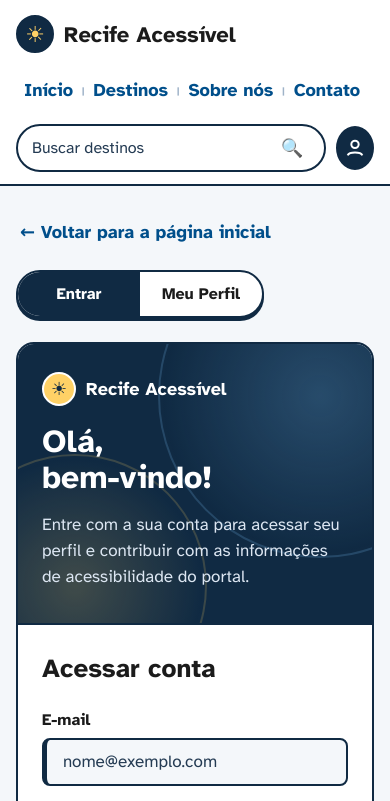
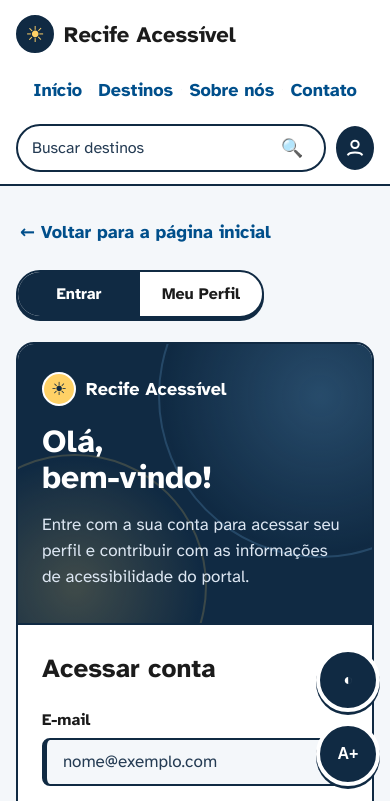
Before and after one commit to Jao154/recifeacessivel, a plain HTML site: page pages/perfil.html in a window 390 px wide. Shown: the top 801 px of the page. Drawn offline with Linux system fonts and the light colour scheme.

Commit message:
Barra fixa e imagens
- Barra de opções de acessibilidade agora é fixa em todas as páginas
- Imagens de pontos turísticos são ajustadas de acordo com o tamanho do dispoisitivo

```diff
--- a/style.css
+++ b/style.css
@@ -728,6 +728,8 @@ body {
     flex-direction: column;
 
     gap: 10px;
+
+    z-index: 3;
 
 }
 
@@ -2042,7 +2044,6 @@ input:disabled {
 
     .barra-acessibilidade {
         margin-left: 0;
-        justify-content: center;
     }
 
     .area-catalogo {
@@ -2156,26 +2157,52 @@ body.pagina-inicio .acessibilidade-fixa {
 }
 
 .acessibilidade-fixa {
+
     position: fixed;
-    right: 0;
-    top: 50%;
-    transform: translateY(50%);
-    align-items: center;
+
+    right: 10px;
+
+    top: 25%;
+
+    transform: translateY(-50%);
+
+    display: flex;
+
+    flex-direction: column;
+
+    gap: 10px;
+
+    z-index: 3;
+}
+
+.acessibilidade-fixa button {
+    width: 56px;
+
+    height: 56px;
+
+    border-radius: 50%;
+
+    background-color: var(--cor-botao-fundo);
+
+    color: var(--cor-botao-texto);
+
+    border: 2px solid var(--cor-borda-forte);
+
+    display: inline-flex;
+
+    align-items: center;
+
     justify-content: center;
-    gap: 7px;
-    padding: 9px 20px 12px;
-}
-
-.acessibilidade-fixa button {
+
+    font-weight: 700;
+
+    font-size: 1rem;
+
     cursor: pointer;
-    min-height: 42px;
-    min-width: 48px;
-    padding: 5px 12px;
-    background: var(--cor-botao-fundo);
-    color: var(--cor-botao-texto);
-    border: 2px solid var(--cor-borda-forte);
-    border-radius: 999px;
-    font: 700 1rem 'Atkinson Hyperlegible', Arial, sans-serif;
+
+    box-shadow: var(--sombra-cartao);
+
+    border: 4px solid var(--cor-texto-claro);
 }
 
 .acessibilidade-fixa button:hover,
@@ -2185,11 +2212,9 @@ body.pagina-inicio .acessibilidade-fixa {
 
 @media (min-width: 981px) {
     .acessibilidade-fixa {
-        position: absolute;
+        position: fixed;
         z-index: 3;
-        right: 20px;
-        top: 84px;
-        padding: 6px;
+        top: 25%;
         background: transparent;
     }
 }
@@ -2814,9 +2839,9 @@ html.alto-contraste .mz-lista-comentarios {
 
 @media (max-width: 980px) {
     .barra-acessibilidade {
-        position: static;
+        position: fixed;
         transform: none;
-        flex-direction: row;
+        flex-direction: column;
         margin-left: 12px;
     }
 
@@ -3107,7 +3132,6 @@ html.alto-contraste .mz-lista-comentarios {
 
     .barra-acessibilidade {
         margin-left: 0;
-        justify-content: center;
     }
 
     .area-catalogo {
@@ -3139,9 +3163,32 @@ html.alto-contraste .mz-lista-comentarios {
     .rodape-inferior-conteudo {
         flex-direction: column;
     }
-}
-
-@media (max-width: 700px) {
+
+    .barra-acessibilidade {
+        position: fixed;
+        flex-direction: column;
+        top: 75%;
+        background: transparent;
+
+        button {
+            width: 64px;
+            height: 64px;
+        }
+    }
+
+    .acessibilidade-fixa {
+        position: fixed;
+        top: 85%;
+        background: transparent;
+
+        button {
+            width: 64px;
+            height: 64px;
+        }
+    }
+}
+
+@media (max-width: 500px) {
 
     .mz-acoes-titulo {
         width: 100%;
@@ -3157,11 +3204,9 @@ html.alto-contraste .mz-lista-comentarios {
     }
 
     .menu-principal {
-        font-size: 10px;
-        display: flex;
-        width: auto;
-        justify-content: left;
-        gap: 1px;
+        font-size: 1px;
+        gap: 0px;
+        margin: 0px;
     }
 
     .mz-galeria {
```
Also changed, not shown: index.html (+1 -0 lines).
